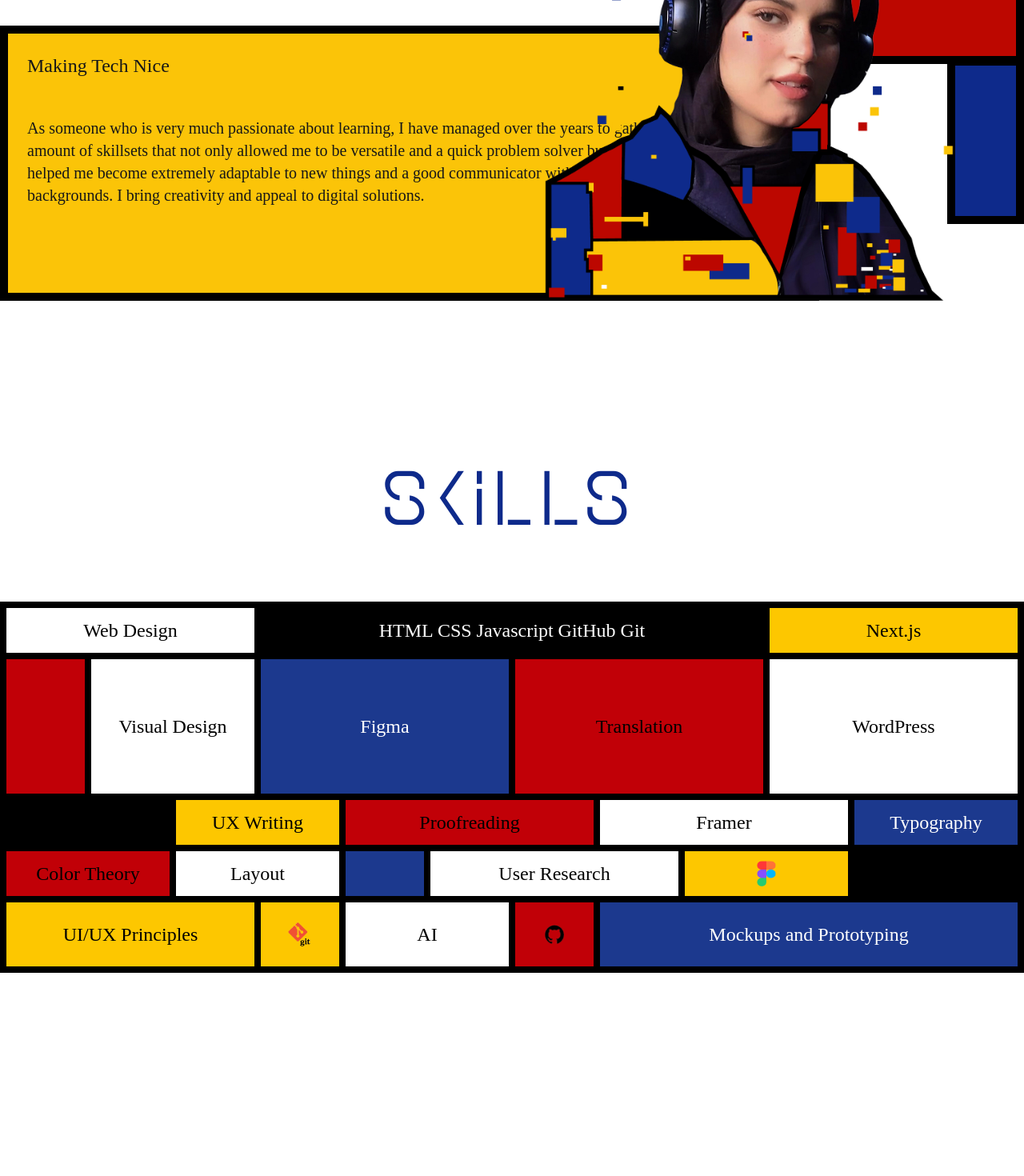
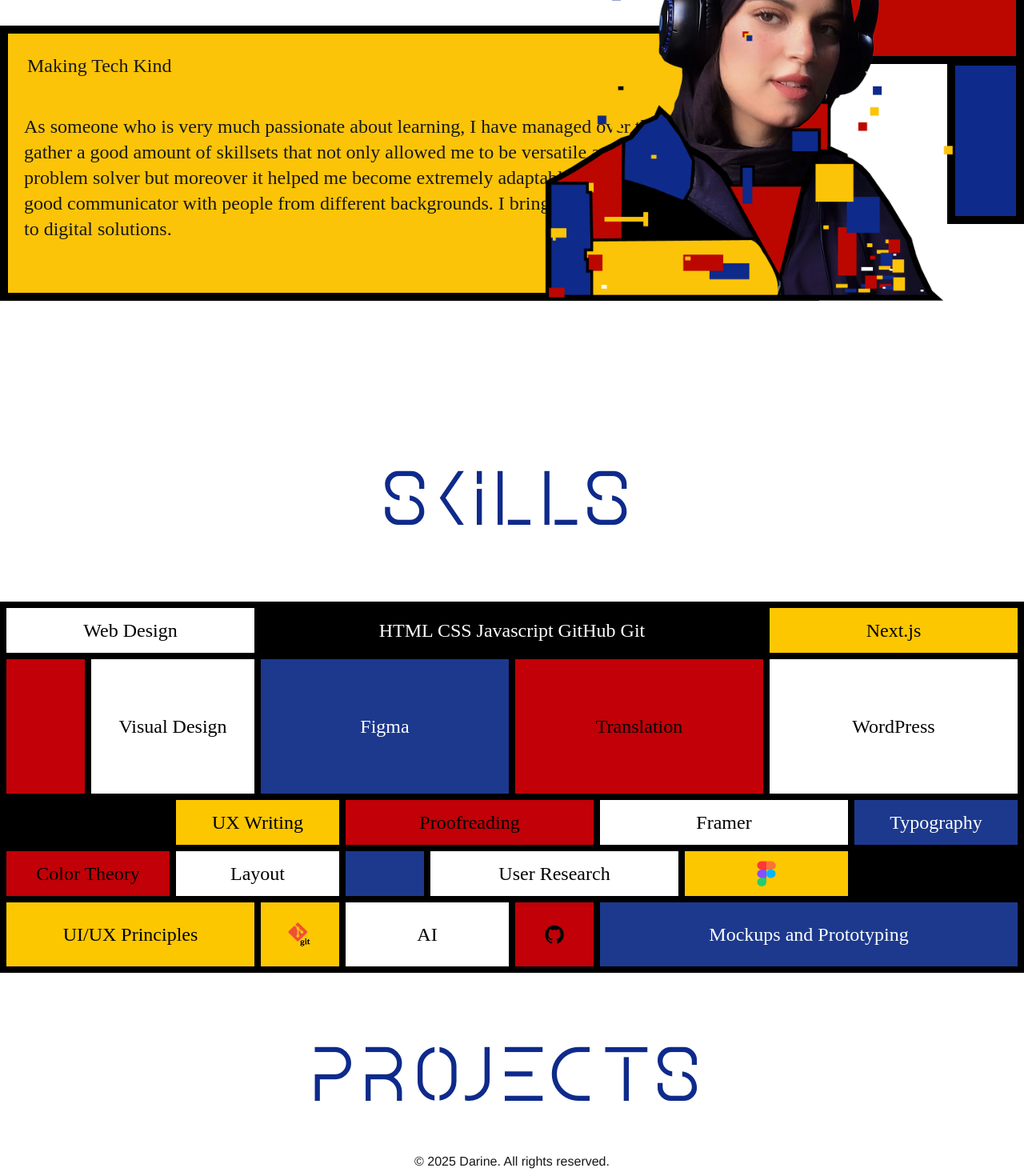
Before and after one commit to darinetag/portfolio, a Next.js app: page / in a window 1280 px wide. Shown: the part 280-1750 px from the top of the page at 80% size. Before the commit the page ends 1560 px from the top, so only its background shows below. Built offline with nearby package versions, Linux system fonts and the light colour scheme.

Commit message:
simple text adjustment

```diff
--- a/src/components/Footer.js
+++ b/src/components/Footer.js
@@ -1,7 +1,7 @@
 const Footer = () => {
   return (
     <footer style={{ padding: '1rem', textAlign: 'center', marginTop: '2rem' }}>
-      {/* <p>© {new Date().getFullYear()} Darine. All rights reserved.</p> */}
+      <p>© {new Date().getFullYear()} Darine. All rights reserved.</p>
     </footer>
   );
 };
--- a/src/pages/index.js
+++ b/src/pages/index.js
@@ -16,8 +16,8 @@
 <div className="w-76 h-76 bg-[#BC0700] border-10 border-black absolute top-0 right-0"></div>
 <div className="w-24 h-52 bg-[#0E2A8B] border-10 border-black absolute top-74 right-0"></div>
 <div className="w-256 h-86 bg-[#FBC408] border-10 border-black absolute top-64 left-0">
-   <h1 style={{ fontFamily: 'cormorant' }} className="p-6 text-2xl">Making Tech Nice</h1>
-   <p style={{ fontFamily: 'cormorant' }} className="p-6 text-xl w-230">As someone who is very much passionate about learning, I have managed over the years to gather a good amount of skillsets that not only allowed me to be versatile and a quick problem solver but moreover it helped me become extremely adaptable to new things and a good communicator with people from different backgrounds. I bring creativity and appeal to digital solutions. </p>
+   <h1 style={{ fontFamily: 'cormorant' }} className="p-6 text-2xl">Making Tech Kind</h1>
+   <p style={{ fontFamily: 'cormorant' }} className="p-5 text-2xl  w-230">As someone who is very much passionate about learning, I have managed over the years to gather a good amount of skillsets that not only allowed me to be versatile and a quick problem solver but moreover it helped me become extremely adaptable to new things and a good communicator with people from different backgrounds. I bring creativity and appeal to digital solutions. </p>
 </div>
       </section>
             <section>
@@ -65,7 +65,12 @@
     <div className="col-span-5 h-20 bg-blue-900 text-white p-2 flex items-center justify-center hover:bg-white hover:text-black transition duration-300 ease-in-out">Mockups and Prototyping</div>
   </div>
 </section>
+<section>
+                <h1 style={{ fontFamily: 'Science' }} className="font-science text-8xl text-[#0E2A8B] flex items-center justify-center mt-20 ">Projects</h1>
 
+
+
+</section>
 
     </Layout>
   );
```
